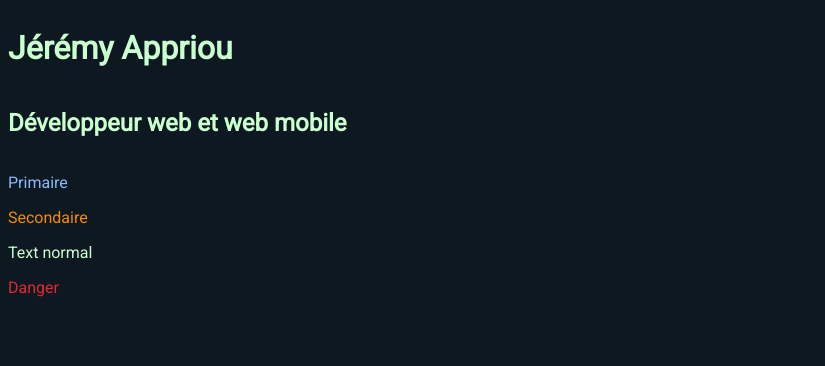
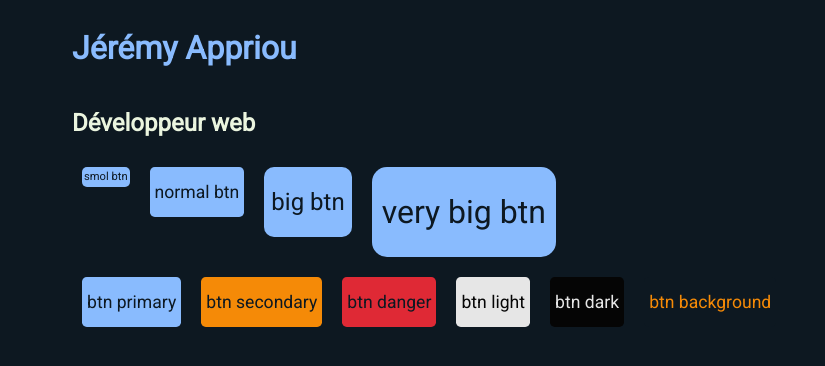
Before and after one commit to Pefouk/Pefouk, a Vue app: page / in a window 1280 px wide. Shown: the top 366 px of the page, without its empty margins (0-825 px from the left). Built offline with nearby package versions, Linux system fonts and the light colour scheme.

Commit message:
boutons quasi finis, container responsive

```diff
--- a/src/App.vue
+++ b/src/App.vue
@@ -1,25 +1,38 @@
 <template>
-<h1>Jérémy Appriou</h1>
-<h2>Développeur web et web mobile</h2>
-<div>
-  <p class="primary">Primaire</p><p class="secondary">Secondaire</p><p class="text">Text normal</p><p class="danger">Danger</p>
-</div>
+  <div class="container">
+    <h1 class="primary row">Jérémy Appriou</h1>
+    <h2 class="row">Développeur web</h2>
+    <div class="row">
+      <p class="btn-s btn-primary">smol btn</p>
+      <p class="btn btn-primary">normal btn</p>
+      <p class="btn-l btn-primary">big btn</p>
+      <p class="btn-xl btn-primary">very big btn</p>
+    </div>
+    <div class="row">
+      <p class="btn btn-primary">btn primary</p>
+      <p class="btn btn-secondary">btn secondary</p>
+      <p class="btn btn-danger">btn danger</p>
+      <p class="btn btn-light">btn light</p>
+      <p class="btn btn-dark">btn dark</p>
+      <p class="btn btn-background">btn background</p>
+    </div>
+  </div>
 </template>
 
 <script lang="ts">
-import { defineComponent } from 'vue'
+import { defineComponent } from "vue";
+import btn from "./components/btn.vue";
 export default defineComponent({
-  name: 'App',
-})
+  components: { btn },
+  name: "App",
+});
 </script>
 
 <style lang="scss">
-@import './assets/main.scss';
-@import './assets/styles/colors.scss';
+@import "./assets/main.scss";
 
 #app {
   display: flex;
   flex-direction: column;
 }
-
 </style>
--- a/src/assets/main.scss
+++ b/src/assets/main.scss
@@ -1,17 +1,21 @@
+@import './styles/variables.scss';
+@import './styles/width.scss';
 @import './styles/colors.scss';
+@import './styles/buttons.scss';
 
 body {
+  max-width: 100vw;
   font-family: Roboto;
   background-color: $background;
   color: $text;
 }
+
 
 h1 {
   transition: 2s ease-in-out;
   transform-origin: left;
   scale: 1;
   &:hover {
-    rotate: 360;
     transform: scale(2);
   }
 }
--- /dev/null
+++ b/src/assets/styles/buttons.scss
@@ -0,0 +1,72 @@
+.btn-s,
+.btn,
+.btn-l,
+.btn-xl {
+  all: unset;
+  background: none;
+  color: inherit;
+  border: none;
+  padding: 0;
+  font: inherit;
+  cursor: pointer;
+  outline: inherit;
+  display: flex;
+  flex-direction: column;
+  align-items: center;
+  text-align: center;
+  justify-content: center;
+  max-width: 80vw;
+  min-width: 2rem;
+  border-radius: 0.3rem;
+  margin: 10px;
+}
+
+.btn {
+  font-size: 1.1rem;
+  height: 50px;
+  padding-left: 5px;
+  padding-right: 5px;
+}
+
+@mixin button-variant($value) {
+  color: $background;
+  background-color: $value;
+  transition: 100ms ease-in-out;
+  scale: 1;
+  &:hover {
+    opacity: 0.7;
+  }
+}
+
+
+@mixin button-size($value) {
+    padding-left: map-get($value, "padding");
+    padding-right: map-get($value, "padding");
+    height: map-get($value, "height");
+    font-size: map-get($value, "font-size");
+    border-radius: map-get($value, "border-radius")
+}
+
+@each $size, $value in $btn {
+    .btn-#{$size} {
+        @include button-size($value);
+    }
+}
+
+@each $color, $value in $colors {
+    .btn-#{$color} {
+        @include button-variant($value);
+    }
+}
+
+.btn-dark {
+    color: $light;
+}
+
+.btn-light {
+    color: $dark;
+}
+
+.btn-background {
+    color: $secondary;
+}
--- a/src/assets/styles/colors.scss
+++ b/src/assets/styles/colors.scss
@@ -1,19 +1,11 @@
 /* Palette de couleur : https://coolors.co/0d1821-caffd0-89bbfe-df2935-f58a07 */
-
-$colors: (
-  "primary": rgb(137, 187, 254),
-  "secondary": rgb(245, 138, 7),
-  "text": rgb(202, 255, 208),
-  "danger": rgb(223, 41, 53),
-  "background": rgb(13, 24, 33),
-);
-
 $primary: map-get($colors, "primary");
 $secondary: map-get($colors, "secondary");
 $text: map-get($colors, "text");
 $danger: map-get($colors, "danger");
 $background: map-get($colors, "background");
-
+$light: map-get($colors, "light");
+$dark: map-get($colors, "dark");
 .primary {
   color: $primary;
 }
--- /dev/null
+++ b/src/assets/styles/variables.scss
@@ -0,0 +1,35 @@
+$colors: (
+  "primary": rgb(137, 187, 254),
+  "secondary": rgb(245, 138, 7),
+  "text": rgb(235, 245, 223),
+  "danger": rgb(223, 41, 53),
+  "background": rgb(13, 24, 33),
+  "light" : rgb(230, 230, 230),
+  "dark" : rgb(5,5,5)
+);
+
+$btn: (
+    "s": (
+        "padding" : 2px,
+        "font-size": 0.7rem,
+        "height" : 20px,
+        "border-radius" : 5px
+    ),
+    "l": (
+        "padding" : 7px,
+        "font-size": 1.5rem,
+        "height" : 70px,
+        "border-radius" : 10px
+    ),
+    "xl": (
+        "padding" : 10px,
+        "font-size": 2rem,
+        "height" : 90px,
+        "border-radius" : 15px
+    )
+);
+
+$breakpoint-xs : 500px;
+$breakpoint-s : 700px;
+$breakpoint-l : 1000px;
+$breakpoint-xl : 1300px;
--- /dev/null
+++ b/src/assets/styles/width.scss
@@ -0,0 +1,39 @@
+.container {
+    display: flex;
+    flex-direction: column;
+    transition: 2s ease-in-out;
+}
+
+@media (min-width: $breakpoint-xs) {
+  .container {
+    padding-left: 2px;
+    padding-right: 2px;
+    max-width: 100vw;
+  }
+}
+@media (min-width: $breakpoint-s) {
+    .container {
+        padding-right: 10px;
+        padding-left: 10px;
+        max-width: 100vw;
+      }
+}
+@media (min-width: $breakpoint-l) {
+    .container {
+        padding-right: 5vw;
+        padding-left: 5vw;
+        max-width: 90vw;
+      }
+}
+@media (min-width: $breakpoint-xl) {
+    .container {
+        padding-right: 10vw;
+        padding-left: 10vw;
+        max-width: 80vw;
+      }
+}
+.row {
+  display: flex;
+  flex-direction: row;
+  flex-wrap: wrap;
+}
--- /dev/null
+++ b/src/components/btn.vue
@@ -0,0 +1,14 @@
+<template>
+<button class="btn btn-primary">Test</button>
+</template>
+
+<script>
+export default {
+    name: 'btn',
+    props: ['url']
+}
+</script>
+
+<style>
+
+</style>
```
